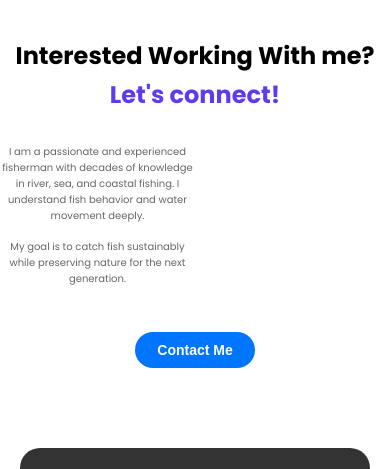
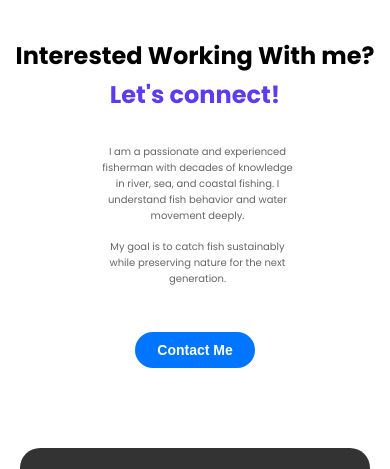
Before and after one commit to Qamrul-Hassan/portfolio-exm, a plain HTML site: page index.html in a window 390 px wide. Shown: the part 8092-8561 px from the top of the page. Drawn offline with Linux system fonts and the light colour scheme.

Commit message:
responsive fully ok

```diff
--- a/style.css
+++ b/style.css
@@ -1006,5 +1006,9 @@ body {
     .about-content h2{
         font-size: 24px;
     }
+ .about-content p{
+    text-align: center;
+    margin-left: 100px;
 
+ }
 }
```
